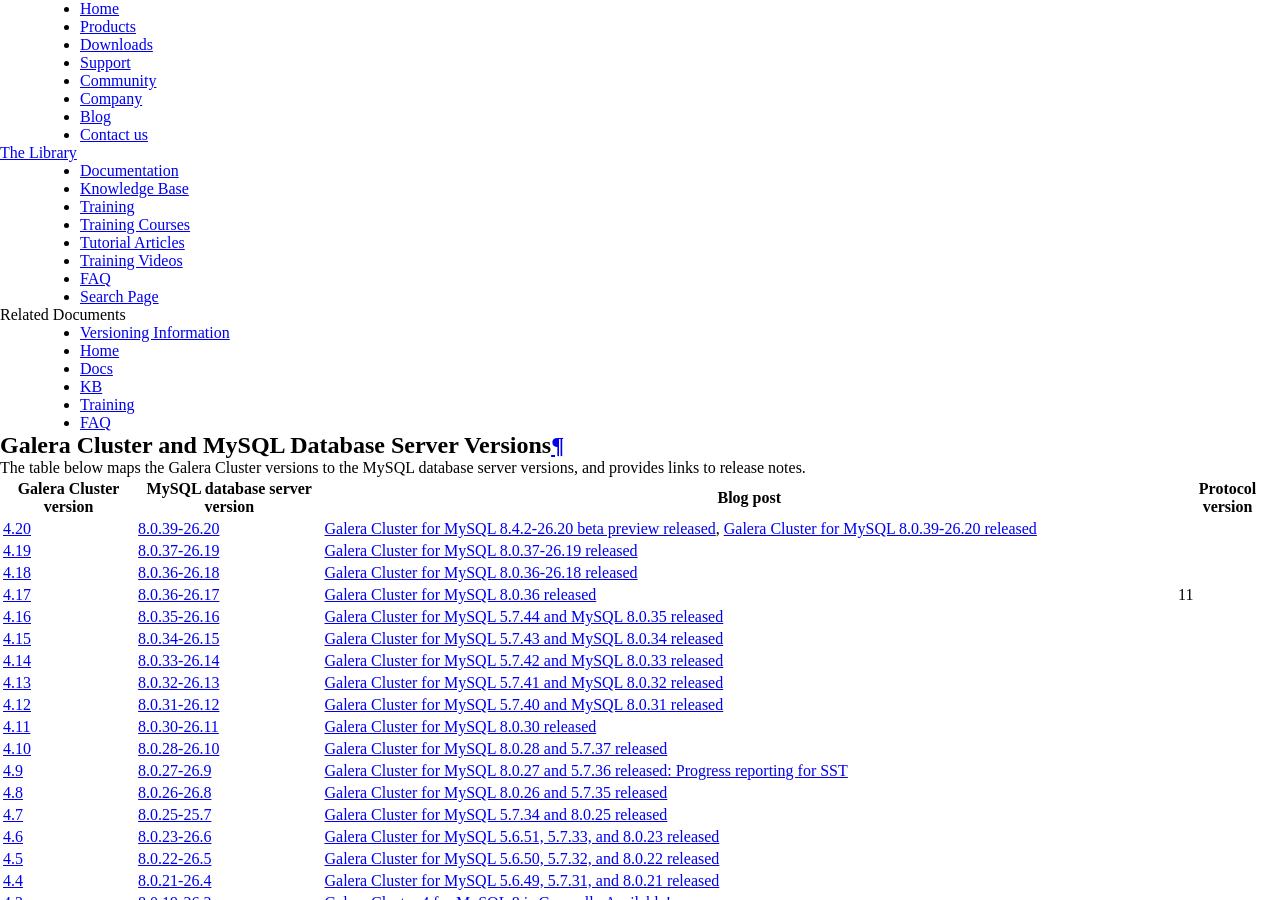
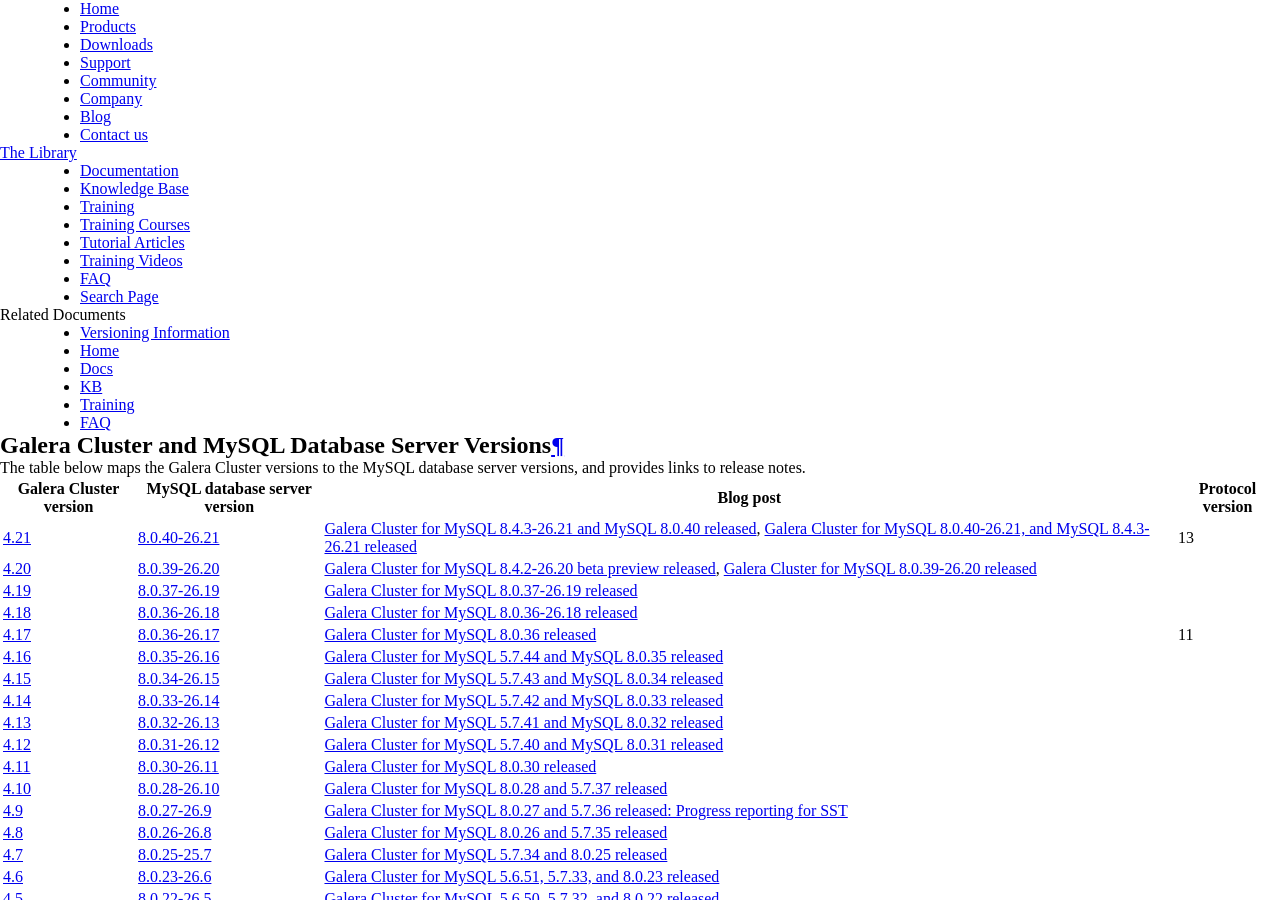
Before and after one commit to codership/documentation, a Sphinx documentation site: the page built from galeracluster/source/documentation/versions-and-release-notes.rst, in a window 1280 px wide and 900 px high. Built offline with Sphinx 7.4.7, drawn with Linux system fonts in a browser that asks for light colours; comment, search, counter and statistics services are not loaded.

Commit message:
Issue #515 Info from MySQL 8.0.40-26.21, and MySQL 8.4.3-26.21 added

```diff
--- a/galeracluster/source/documentation/versions-and-release-notes.rst
+++ b/galeracluster/source/documentation/versions-and-release-notes.rst
@@ -64,6 +64,7 @@ The table below maps the Galera Cluster versions to the  MySQL database server v
    :class: doc-options
    :header: "Galera Cluster version", "MySQL database server version", "Blog post", "Protocol version"
 
+   "`4.21 <https://releases.galeracluster.com/galera-4.21/release-notes-galera-26.4.21.txt>`_", "`8.0.40-26.21 <https://releases.galeracluster.com/mysql-wsrep-8.0.40-26.21/release-notes-mysql-wsrep-8.0.40-26.21.txt>`_", "`Galera Cluster for MySQL 8.4.3-26.21 and MySQL 8.0.40 released <https://releases.galeracluster.com/mysql-wsrep-8.4.3-26.21/release-notes-mysql-wsrep-8.4.3-26.21.txt/>`_, `Galera Cluster for MySQL 8.0.40-26.21, and MySQL 8.4.3-26.21 released <https://galeracluster.com/2024/12/galera-cluster-for-mysql-8-0-40-26-21-and-mysql-8-4-3-26-21-released>`_", "13"
    "`4.20 <https://releases.galeracluster.com/galera-4.20/release-notes-galera-26.4.20.txt>`_", "`8.0.39-26.20 <https://releases.galeracluster.com/mysql-wsrep-8.4.2-26.20/release-notes-mysql-wsrep-8.4.2-26.20.txt>`_", "`Galera Cluster for MySQL 8.4.2-26.20 beta preview released <https://galeracluster.com/2024/08/galera-cluster-for-mysql-8-4-2-26-20-beta-preview-released/>`_, `Galera Cluster for MySQL 8.0.39-26.20 released <https://galeracluster.com/2024/08/galera-cluster-for-mysql-8-0-39-26-20-released/>`_", ""
    "`4.19 <https://releases.galeracluster.com/galera-4.19/release-notes-galera-26.4.19.txt>`_", "`8.0.37-26.19 <https://releases.galeracluster.com/mysql-wsrep-8.0.37-26.19/release-notes-mysql-wsrep-8.0.37-26.19.txt>`_", "`Galera Cluster for MySQL 8.0.37-26.19 released <https://galeracluster.com/2024/07/galera-cluster-for-mysql-8-0-37-26-19-released/>`_", ""
    "`4.18 <https://releases.galeracluster.com/galera-4.18/release-notes-galera-26.4.18.txt>`_", "`8.0.36-26.18 <https://releases.galeracluster.com/mysql-wsrep-8.0.36-26.18/release-notes-mysql-wsrep-8.0.36-26.18.txt>`_", "`Galera Cluster for MySQL 8.0.36-26.18 released <https://galeracluster.com/2024/05/galera-cluster-for-mysql-8-0-36-26-18-released/>`_", ""
```
